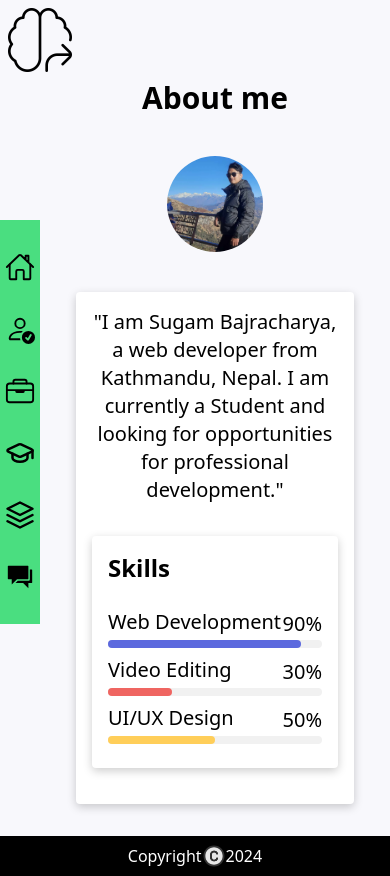
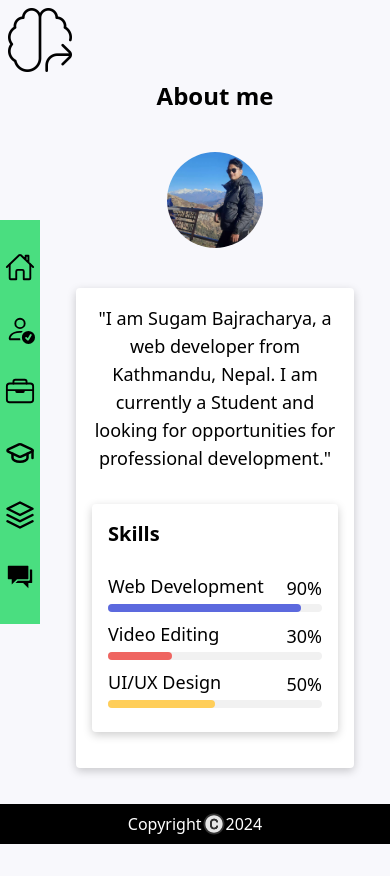
Before and after one commit to Sugambaj7/React-Portfolio, a React (Vite) app: page /about in a window 390 px wide. After the commit the page ends 844 px from the top, so only its background shows below. Built offline with nearby package versions, Linux system fonts and the light colour scheme.

Commit message:
made recent works responsive

```diff
--- a/src/components/About.jsx
+++ b/src/components/About.jsx
@@ -5,7 +5,7 @@ const About = () => {
   return (
     <div className="ml-12 mr-2 flex flex-col sm:ml-24 sm:mr-10 justify-center items-center">
       <div className="flex justify-center">
-        <h2 className="text-3xl font-bold lg:text-4xl">About me</h2>
+        <h2 className="text-2xl font-bold md:text-3xl lg:text-4xl">About me</h2>
       </div>
 
       <div className="flex flex-col mt-10 ml-7 mr-7 mb-8 sm:flex-row sm:mt-2 sm:mr-2 sm:ml-1 lg:flex-col lg:items-center lg:w-[70%] lg:mt-16">
@@ -21,7 +21,7 @@ const About = () => {
 
         <div className="mt-10 bg-white shadow-[0_3px_10px_rgb(0,0,0,0.2)] rounded sm:ml-5 md:flex flex-row">
           <div className="m-4  md:w-[30%] md:flex flex-1 md:mt-11 lg:m-12">
-            <p className="text-xl text-center lg:text-2xl">
+            <p className="text-lg text-center sm:text-xl lg:text-2xl">
               "I am Sugam Bajracharya, a web developer from Kathmandu, Nepal. I
               am currently a Student and looking for opportunities for
               professional development."
@@ -29,14 +29,14 @@ const About = () => {
           </div>
           <div className="about___skills flex flex-col items-center mx-4 mb-9 mt-8 px-4 py-4 bg-white shadow-[0_3px_10px_rgb(0,0,0,0.2)] rounded md:flex-1 lg:px-6 lg:py-6">
             <div className="w-full mb-2">
-              <h3 className="font-bold text-2xl mb-4 lg:text-3xl lg:mb-6">Skills</h3>
+              <h3 className="font-bold text-xl mb-4 sm:text-2xl lg:text-3xl lg:mb-6">Skills</h3>
             </div>
             <div className="skills__data w-full mb-2 lg:mb-4">
               <div className=" skills__title flex justify-between md:mb-2 lg:mb-4">
-                <h3 className="skills__name text-xl lg:text-2xl">
+                <h3 className="skills__name text-lg sm:text-xl lg:text-2xl">
                   Web Development
                 </h3>
-                <span className="skills__number leading-8 text-xl lg:text-2xl">
+                <span className="skills__number leading-8 text-lg sm:text-xl lg:text-2xl">
                   90%
                 </span>
               </div>
@@ -47,10 +47,10 @@ const About = () => {
 
             <div className="skills__data w-full mb-2 lg:mb-4">
               <div className="skills__title flex justify-between md:mb-2 lg:mb-4">
-                <h3 className="skills__name text-xl lg:text-2xl">
+                <h3 className="skills__name text-lg sm:text-xl lg:text-2xl">
                   Video Editing
                 </h3>
-                <span className="skills__number leading-8 text-xl lg:text-2xl">
+                <span className="skills__number leading-8 text-lg sm:text-xl lg:text-2xl">
                   30%
                 </span>
               </div>
@@ -61,10 +61,10 @@ const About = () => {
 
             <div className="skills__data w-full mb-2">
               <div className="skills__title flex justify-between md:mb-2 lg:mb-4">
-                <h3 className="skills__name text-xl lg:text-2xl">
+                <h3 className="skills__name text-lg sm:text-xl lg:text-2xl">
                   UI/UX Design
                 </h3>
-                <span className="skills__number leading-8 text-xl lg:text-2xl">
+                <span className="skills__number leading-8 text-lg sm:text-xl lg:text-2xl">
                   50%
                 </span>
               </div>
--- a/src/components/Academics.jsx
+++ b/src/components/Academics.jsx
@@ -6,7 +6,7 @@ import { LuGraduationCap } from "react-icons/lu";
 const Academics = () => {
   return (
     <div className="ml-12 mr-2 flex flex-col sm:ml-24">
-      <h2 className="text-center text-3xl font-bold mb-8 lg:text-4xl">
+      <h2 className="text-center  font-bold mb-8 text-2xl md:text-3xl lg:text-4xl">
         Academics & Experience
       </h2>
 
--- a/src/components/Home.jsx
+++ b/src/components/Home.jsx
@@ -8,7 +8,7 @@ import "../assets/css/Home.css";
 
 const Home = () => {
   return (
-    <div className="mt-16 ml-12 mr-2 mb-10 flex flex-col justify-center items-center sm:ml-24 sm:mr-10 lg:mt-28">
+    <div className="mt-16 ml-12 mr-2 mb-10 flex flex-col justify-center items-center sm:ml-24 sm:mr-10">
       <div className="w-full flex justify-center">
         <div className="w-24 h-24 rounded-full p-1 shadow-[0px_4px_16px_rgba(17,17,26,0.1),_0px_8px_24px_rgba(17,17,26,0.1),_0px_16px_56px_rgba(17,17,26,0.1)] sm:w-28 sm:h-28 lg:w-36 lg:h-36">
           <img
--- a/src/components/RecentWorks.jsx
+++ b/src/components/RecentWorks.jsx
@@ -15,31 +15,31 @@ const RecentWorks = () => {
   };
   return (
     <div className="ml-12 mr-2 mb-8 flex flex-col sm:ml-24 sm:mr-5">
-      <h3 className="text-3xl font-bold w-full text-center">Recent Works</h3>
+      <h3 className="text-2xl font-bold w-full text-center md:text-3xl lg:text-4xl">Recent Works</h3>
       <div className="work__filters mt-5 mr-2 flex flex-wrap space-x-4 justify-center">
         <span
-          className="work_items text-lg"
+          className="work_items text-md md:text-lg lg:text-xl"
           onClick={() => setWorks(RecentWorksDatas)}
         >
           Everything
         </span>
         <span
-          className="work_items text-lg"
+          className="work_items text-md md:text-lg lg:text-xl"
           onClick={() => filterWork("Design")}
         >
           Design
         </span>
-        <span className="work_items text-lg" onClick={() => filterWork("Art")}>
+        <span className="work_items text-md md:text-lg lg:text-xl" onClick={() => filterWork("Art")}>
           Art
         </span>
         <span
-          className="work_items text-lg"
+          className="work_items text-md md:text-lg lg:text-xl"
           onClick={() => filterWork("Creative")}
         >
           Creative
         </span>
         <span
-          className="work_items text-lg"
+          className="work_items text-md md:text-lg lg:text-xl"
           onClick={() => filterWork("Branding")}
         >
           Branding
--- a/src/components/Services.jsx
+++ b/src/components/Services.jsx
@@ -36,7 +36,7 @@ const Services = () => {
         <h2 className="text-2xl font-bold md:text-3xl lg:text-4xl">Services</h2>
       </div>
 
-      <div className="mt-6 flex flex-wrap justify-center mb-20 md:mt-12 lg:mt-16">
+      <div className="mt-6 flex flex-wrap justify-center mb-20 md:mt-12 lg:mt-12">
         {services.map(({ id, image, title, description }) => {
           return (
             //each div
--- a/src/components/WorkCard.jsx
+++ b/src/components/WorkCard.jsx
@@ -4,7 +4,7 @@ import "../assets/css/RecentWorks.css";
 
 const WorkCard = (props) => {
   return (
-    <div className="work__card flex flex-col items-center bg-white shadow-[0_3px_10px_rgb(0,0,0,0.2)] rounded-lg w-[60%] p-1 relative sm:w-[40%]">
+    <div className="work__card flex flex-col items-center bg-white shadow-[0_3px_10px_rgb(0,0,0,0.2)] rounded-lg w-[60%] p-1 relative sm:w-[40%] md:w-[30%] lg:w-[20%]">
       <div className="work__thumbnail">
         <div className="h-28 w-28 sm:h-40 sm:w-40">
           <img
```
